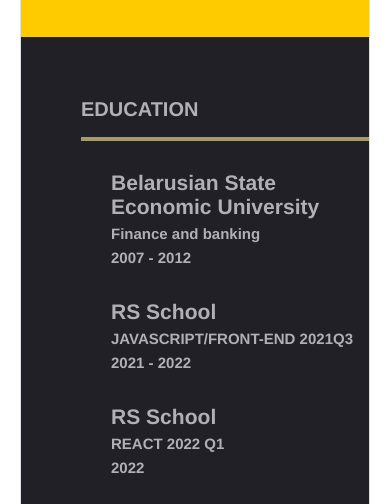
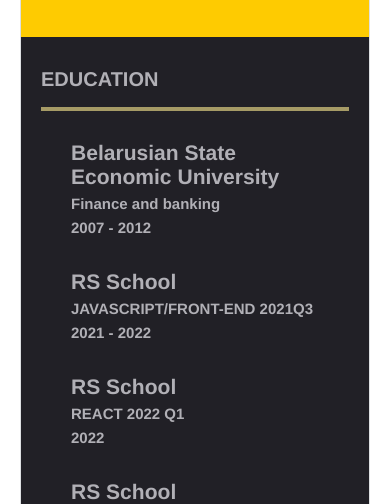
Before and after one commit to vostavhy/rsschool-cv, a website: page index.html in a window 390 px wide. Shown: the part 284-788 px from the top of the page. Drawn offline with Linux system fonts and the light colour scheme.

Commit message:
refactor: solve several remarks

```diff
--- a/index.html
+++ b/index.html
@@ -278,7 +278,7 @@
           href="https://github.com/vostavhy"
           >My Github</a
         >
-        <time class="time">2021</time>
+        <time class="time">2023</time>
         <a
           class="aside__link"
           href="https://rs.school/js/"
--- a/sass/layouts/_aside.scss
+++ b/sass/layouts/_aside.scss
@@ -10,6 +10,14 @@
 
 .aside__wrapper {
   padding: 60px 0 0 60px;
+
+  @include media-tablet {
+    padding: 40px 0 0 30px;
+  }
+
+  @include media-mobile {
+    padding: 30px 20px;
+  }
 }
 
 .aside__header {
--- a/sass/layouts/_section.scss
+++ b/sass/layouts/_section.scss
@@ -1,5 +1,9 @@
 .section {
   padding-bottom: 60px;
+
+  @include media-mobile {
+    padding-bottom: 40px;
+  }
 }
 
 .section__header {
```
Also changed, not shown: sass/style.css, 1 other file.
